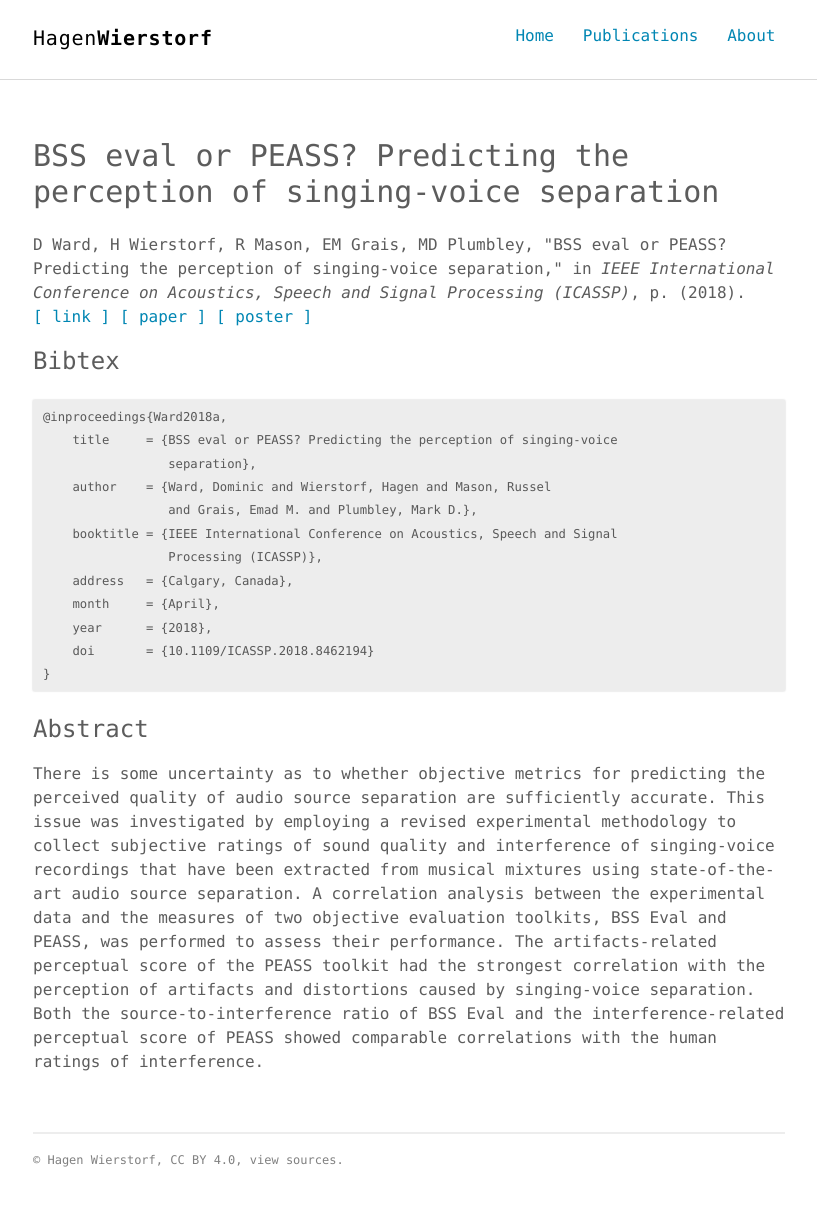
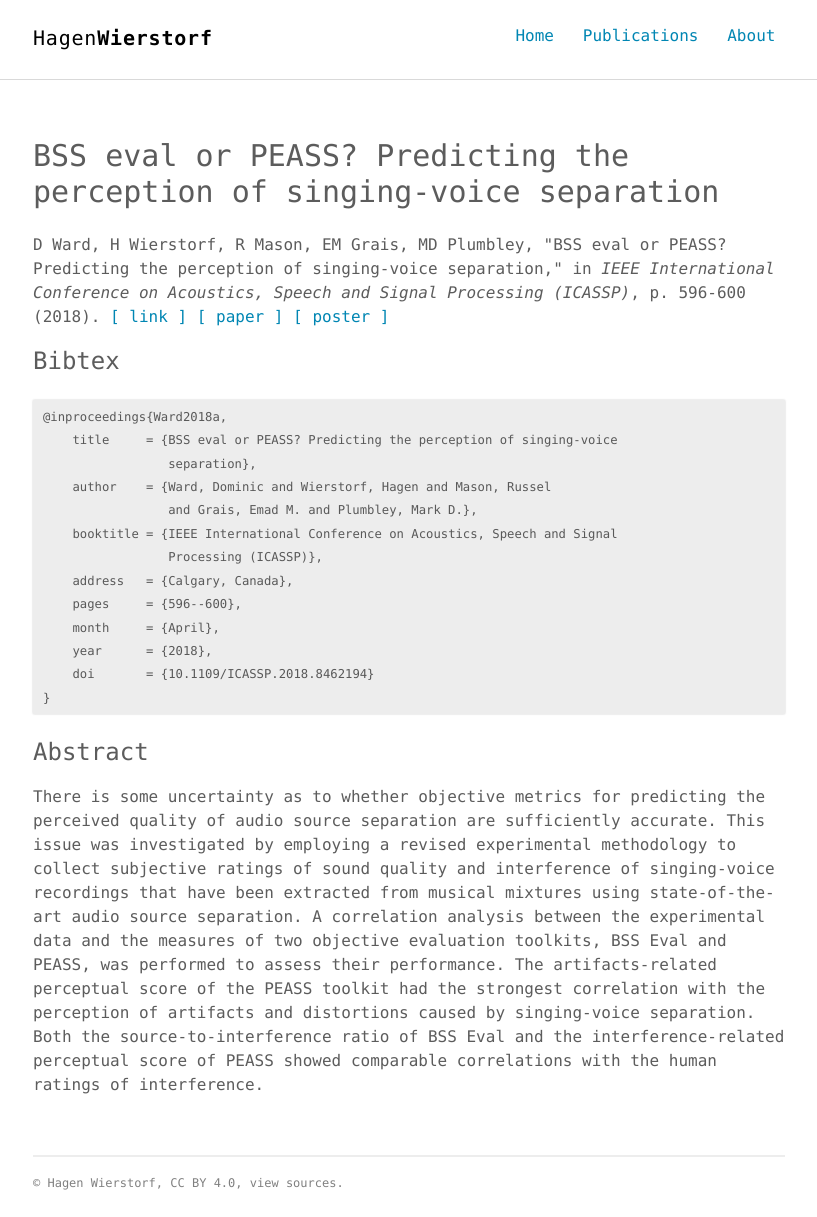
Before and after one commit to hagenw/hagenw.github.io, a Jekyll site: the page built from _posts/2018-04-19-predicting-the-perception-of-singing-voice-separation.md, in a window 1280 px wide. Shown: the whole page, without its empty margins (231-1048 px from the left). Built offline with Jekyll 4.4.1, drawn with Linux system fonts in a browser that asks for light colours; before the commit the page ends 1194 px from its top, so only the background shows below that.

Commit message:
Add pages for Ward2018a

```diff
--- a/_posts/2018-04-19-predicting-the-perception-of-singing-voice-separation.md
+++ b/_posts/2018-04-19-predicting-the-perception-of-singing-voice-separation.md
@@ -9,7 +9,7 @@ separation"
 proceedings: "IEEE International Conference on Acoustics, Speech and Signal
 Processing (ICASSP)"
 short: "ICASSP"
-pages: ""
+pages: "596-600"
 year: "2018"
 link: "https://doi.org/10.1109/ICASSP.2018.8462194"
 paper: "ward_et_al-2018-predicting_the_perception_of_singing_voice_separation.pdf"
@@ -28,6 +28,7 @@ published: true
     booktitle = {IEEE International Conference on Acoustics, Speech and Signal
                  Processing (ICASSP)},
     address   = {Calgary, Canada},
+    pages     = {596--600},
     month     = {April},
     year      = {2018},
     doi       = {10.1109/ICASSP.2018.8462194}
```
